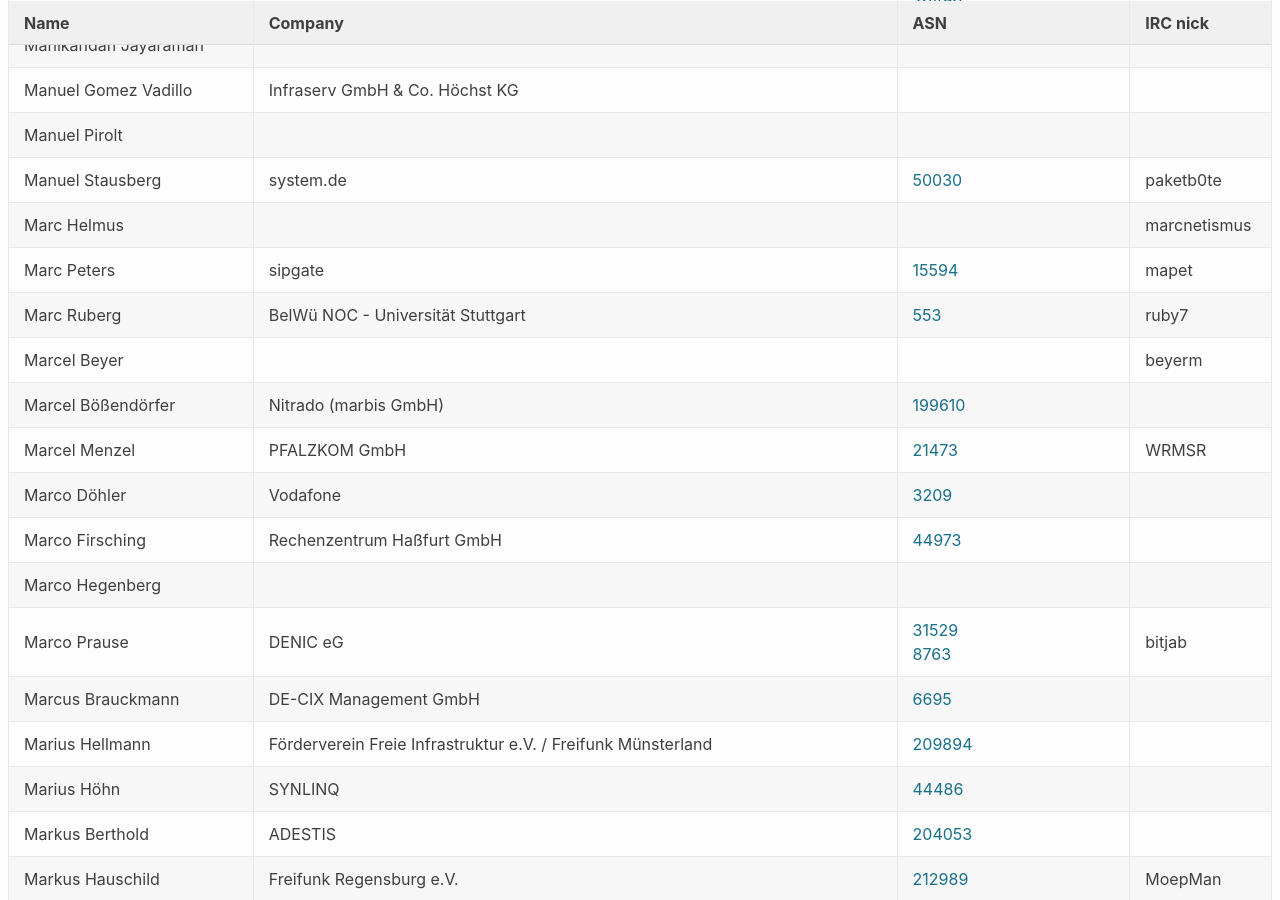
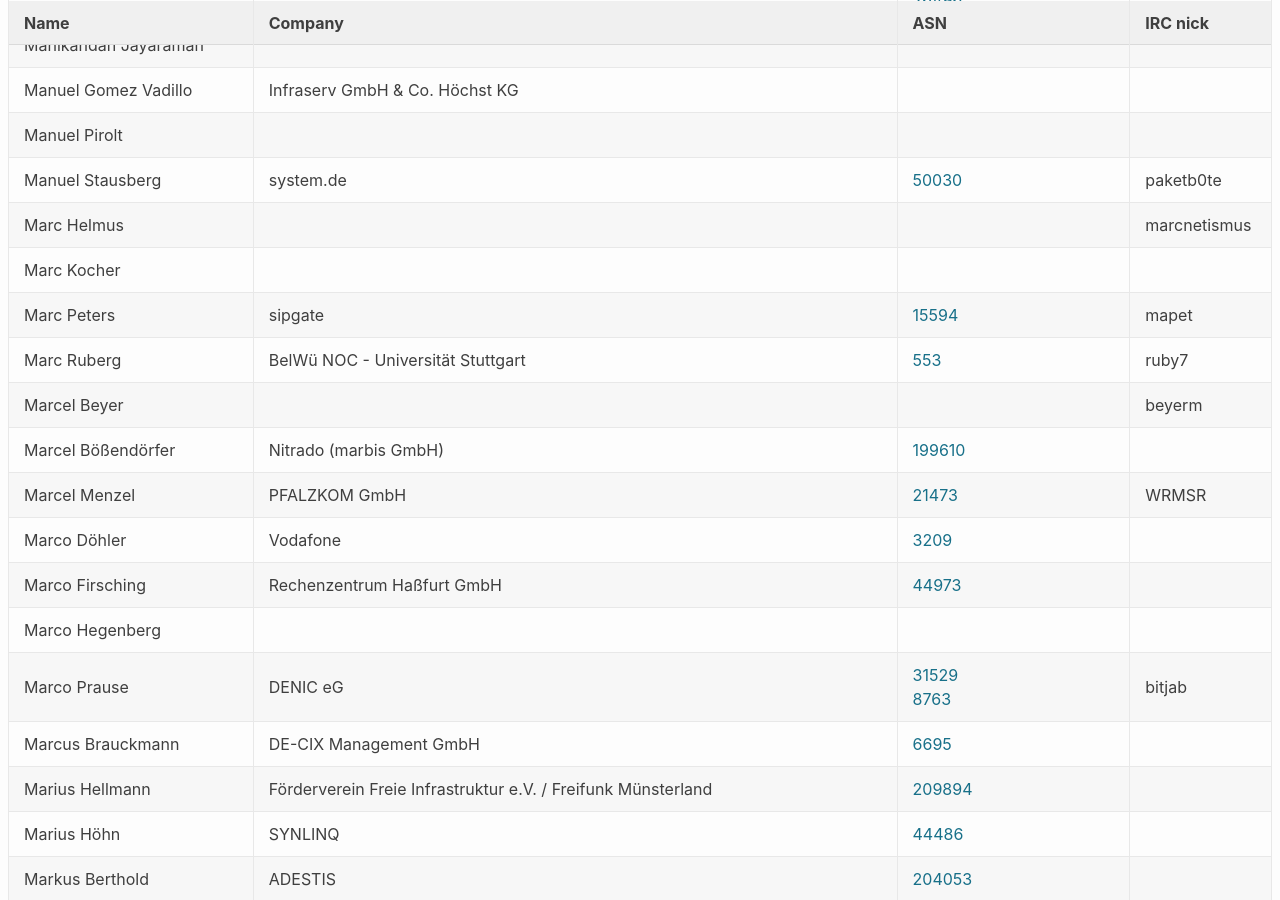
Before and after one commit to denog/pretix-attendeelist, a Jekyll site: the page built from denog13/index.markdown, in a window 1280 px wide and 900 px high, scrolled down 6838 px. Built offline with Jekyll 4.4.1, drawn with Linux system fonts in a browser that asks for light colours.

Commit message:
Latest data: Sat Oct 16 23:31:33 UTC 2021

```diff
--- a/_data/attendees_denog13.json
+++ b/_data/attendees_denog13.json
@@ -927,6 +927,12 @@
     "name": "Marc Helmus",
     "company": null,
     "irc": "marcnetismus",
+    "asn": null
+  },
+  {
+    "name": "Marc Kocher",
+    "company": null,
+    "irc": null,
     "asn": null
   },
   {
```
